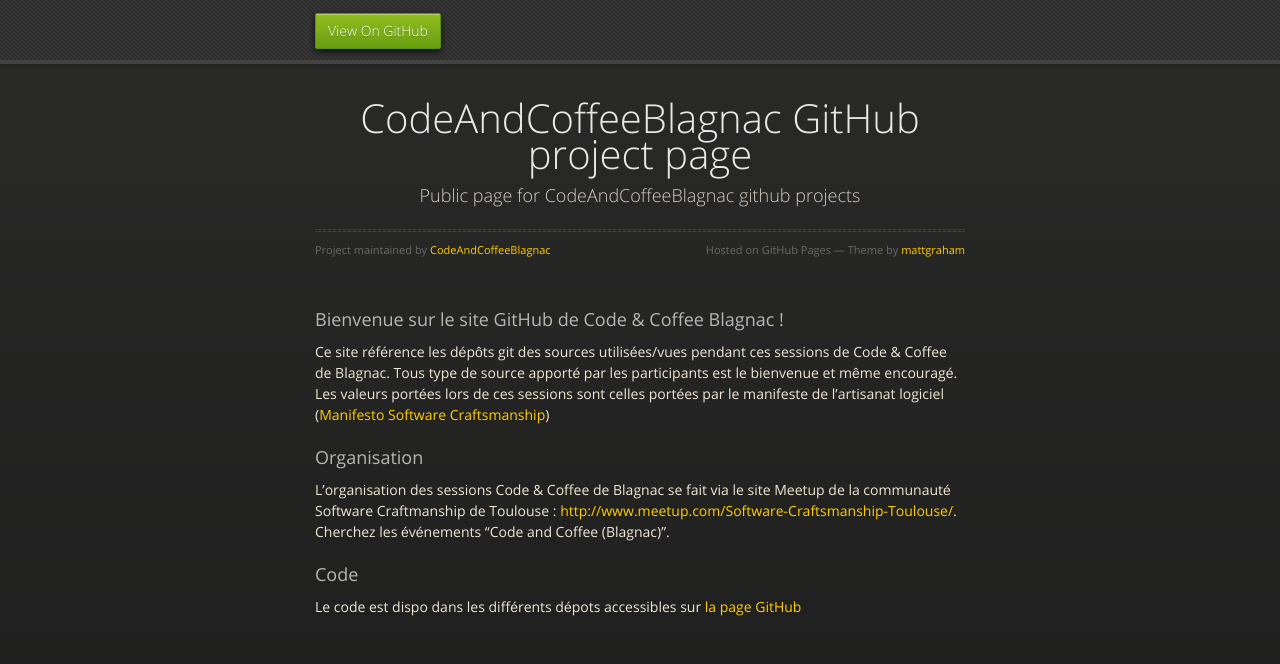
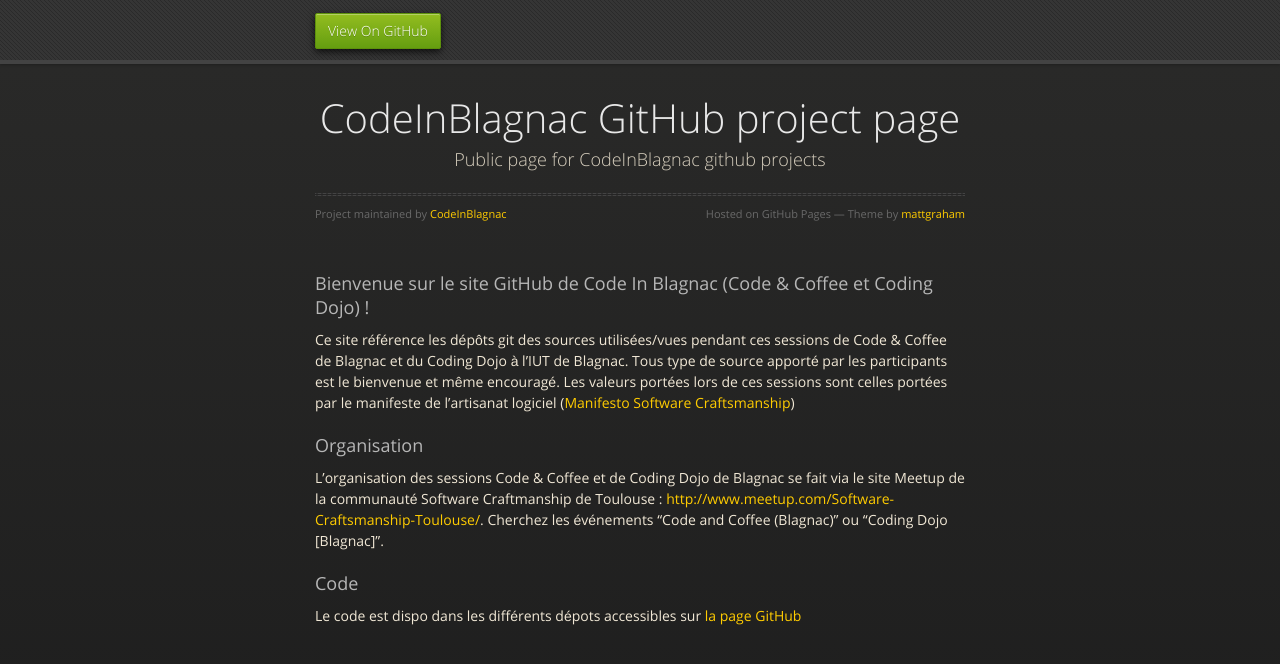
Before and after one commit to CodeAndCoffeeBlagnac/codeandcoffeeblagnac.github.io, a Jekyll site: the page built from index.md, in a window 1280 px wide. Shown: the top 664 px of the page. Built offline with Jekyll 4.4.1, drawn with Linux system fonts in a browser that asks for light colours; nearby versions of some CDN libraries; Markdown is read by kramdown in place of the engine named in the settings.

Commit message:
Updated to new Github Organisation name

```diff
--- a/_config.yml
+++ b/_config.yml
@@ -1,4 +1,4 @@
-name: CodeAndCoffeeBlagnac
-project-url: "https://github.com/CodeAndCoffeeBlagnac"
+name: CodeInBlagnac
+project-url: "https://github.com/CodeInBlagnac"
 markdown: redcarpet
 pygments: true
--- a/index.md
+++ b/index.md
@@ -1,17 +1,17 @@
 ---
 layout: midnight
-title: CodeAndCoffeeBlagnac
+title: CodeInBlagnac
 ---
 
-### Bienvenue sur le site GitHub de Code & Coffee Blagnac !
+### Bienvenue sur le site GitHub de Code In Blagnac (Code & Coffee et Coding Dojo) !
 
-Ce site référence les dépôts git des sources utilisées/vues pendant ces sessions de Code & Coffee de Blagnac.
+Ce site référence les dépôts git des sources utilisées/vues pendant ces sessions de Code & Coffee de Blagnac et du Coding Dojo à l'IUT de Blagnac.
 Tous type de source apporté par les participants est le bienvenue et même encouragé.
 Les valeurs portées lors de ces sessions sont celles portées par le manifeste de l'artisanat logiciel ([Manifesto Software Craftsmanship](http://manifesto.softwarecraftsmanship.org/))
 
 ### Organisation
 
-L'organisation des sessions Code & Coffee de Blagnac se fait via le site Meetup de la communauté Software Craftmanship de Toulouse : [http://www.meetup.com/Software-Craftsmanship-Toulouse/](http://www.meetup.com/Software-Craftsmanship-Toulouse/). Cherchez les événements "Code and Coffee (Blagnac)".
+L'organisation des sessions Code & Coffee et de Coding Dojo de Blagnac se fait via le site Meetup de la communauté Software Craftmanship de Toulouse : [http://www.meetup.com/Software-Craftsmanship-Toulouse/](http://www.meetup.com/Software-Craftsmanship-Toulouse/). Cherchez les événements "Code and Coffee (Blagnac)" ou "Coding Dojo [Blagnac]".
 
 ### Code
 
```
